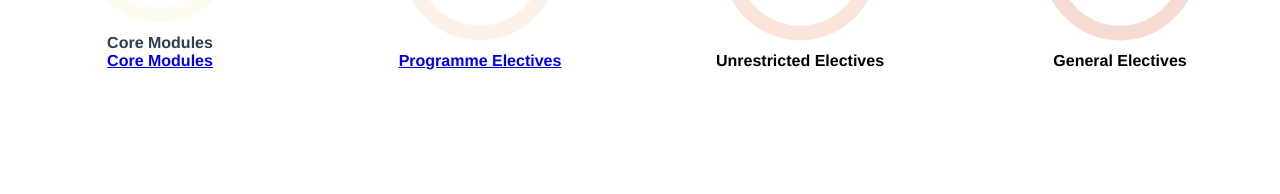
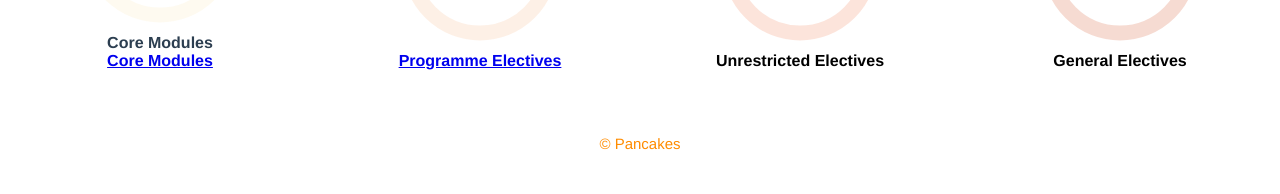
Before and after one commit to hongquan97/project_pancakes, a Vue app: page / in a window 1280 px wide. Shown: the part 598-792 px from the top of the page. Built offline with nearby package versions, Linux system fonts and the light colour scheme; the HTML template or start-up script is replaced by a standard one.

Commit message:
updated logo padding

```diff
--- a/src/components/Logo.vue
+++ b/src/components/Logo.vue
@@ -21,7 +21,7 @@ export default {
 <!-- Add "scoped" attribute to limit CSS to this component only -->
 <style scoped>
 footer {
-  padding: 200px 0px 5px;
+  padding: 50px 0px 5px;
 }
 p {
   font-size: 15px;
```
